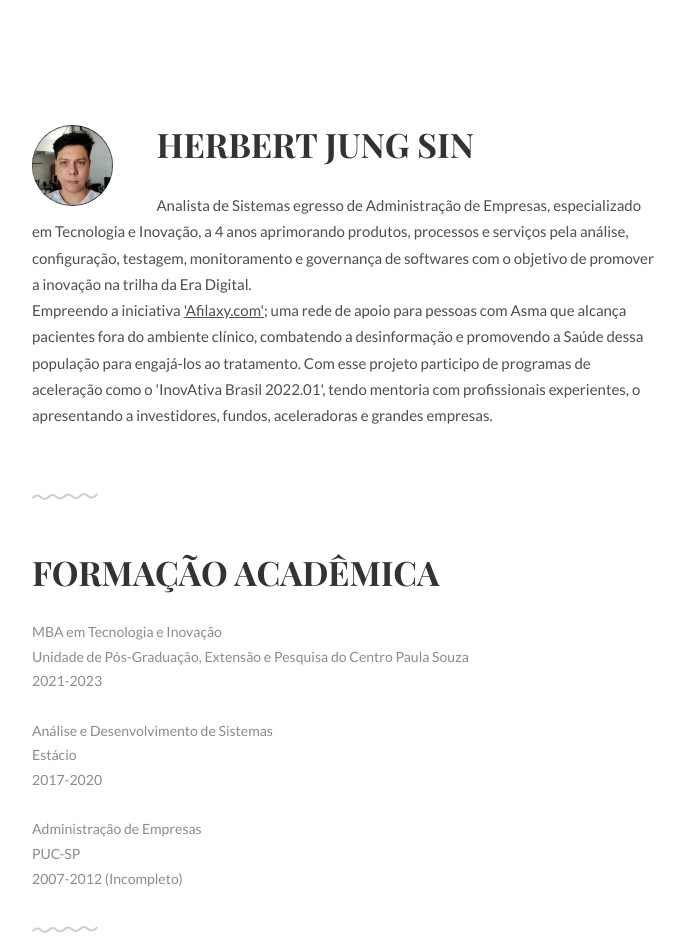
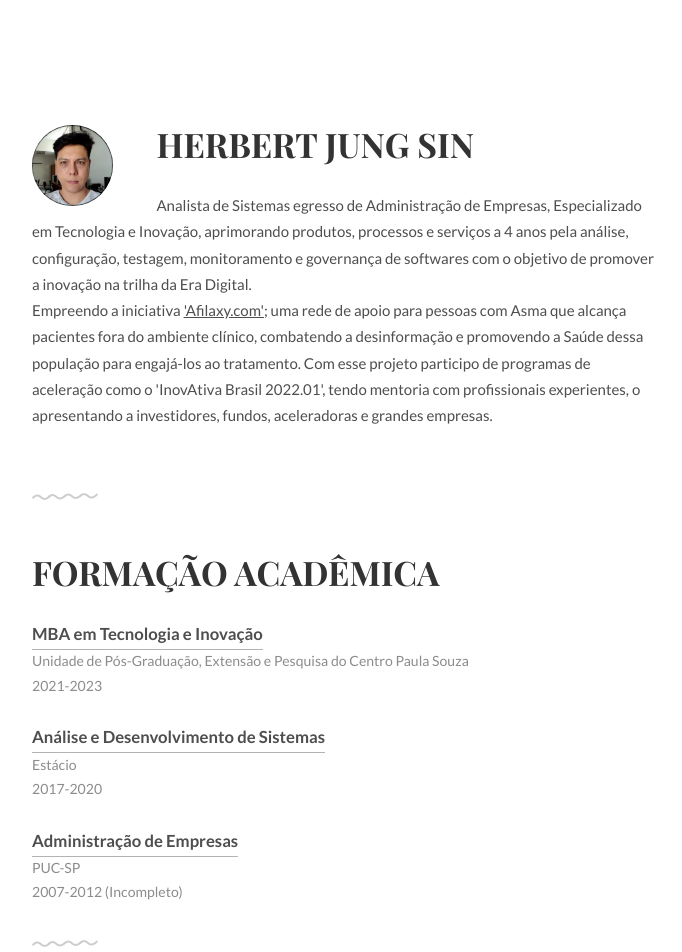
Before and after one commit to herb-sin/academy, a plain HTML site: page index.html in a window 1280 px wide. Shown: the top 952 px of the page, without its empty margins (297-979 px from the left). Drawn offline with Linux system fonts and the light colour scheme.

Commit message:
Update index.html

```diff
--- a/index.html
+++ b/index.html
@@ -32,8 +32,8 @@
 					<h1>Herbert Jung Sin</h1>
 				</div>
 				<p>Analista de Sistemas egresso de Administração de Empresas,
-				especializado em Tecnologia e Inovação, a 4 anos aprimorando
-				produtos, processos e serviços pela análise, configuração,
+				Especializado em Tecnologia e Inovação, aprimorando
+				produtos, processos e serviços a 4 anos pela análise, configuração,
 				testagem, monitoramento e governança de softwares com o objetivo
 				de promover a inovação na trilha da Era Digital.<br>
 				Empreendo a iniciativa <a href="https://afilaxy.com">'Afilaxy.com'</a>;
@@ -53,17 +53,17 @@
 		<div class="container">
 			<h1>Formação Acadêmica</h1>
 			<ul class="work-list">
-				<li>MBA em Tecnologia e Inovação</li>
+				<li><a href="#">MBA em Tecnologia e Inovação</a></li>
 				<li>Unidade de Pós-Graduação, Extensão e Pesquisa do Centro Paula Souza</li>
 				<li>2021-2023</li>
 			</ul>
 			<ul class="work-list">
-				<li>Análise e Desenvolvimento de Sistemas</li>
+				<li><a href="#">Análise e Desenvolvimento de Sistemas</a></li>
 				<li>Estácio</li>
 				<li>2017-2020</li>
 			</ul>
 			<ul class="work-list">
-				<li>Administração de Empresas</li>
+				<li><a href="#">Administração de Empresas</a></li>
 				<li>PUC-SP</li>
 				<li>2007-2012 (Incompleto)</li>
 			</ul>
```
